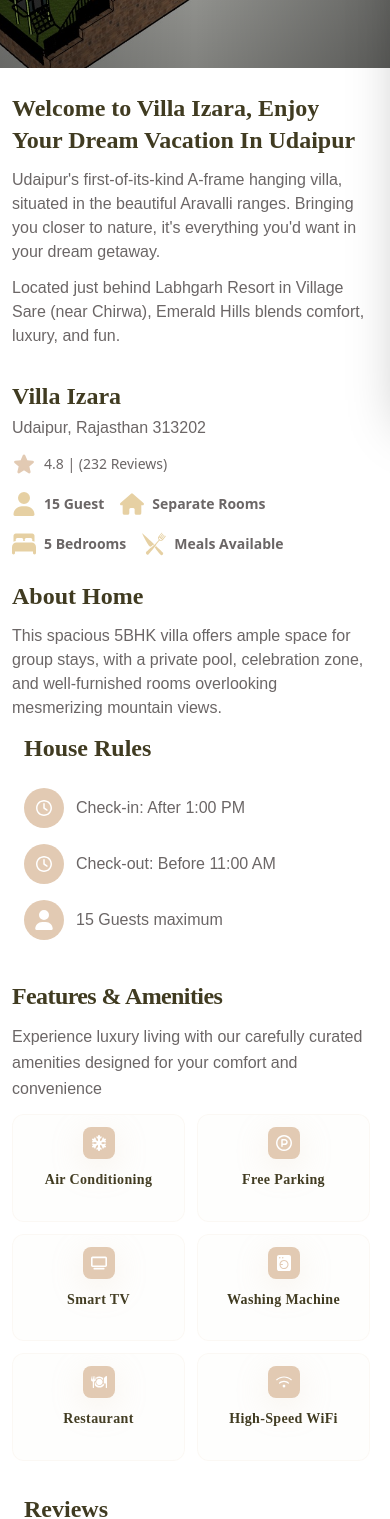
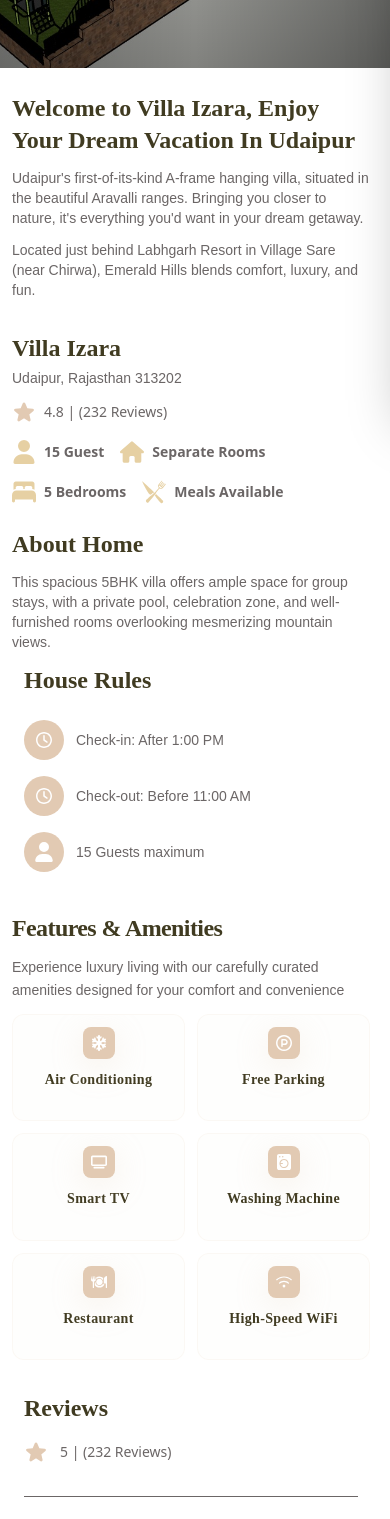
Before and after one commit to krunalvegda02/ValouraStays, a React (Vite) app: page /villasIzara in a window 390 px wide. Shown: the part 432-1951 px from the top of the page. Built offline with nearby package versions, Linux system fonts and the light colour scheme; a web font is replaced by a local one; what react-head would draw is missing.

Commit message:
refactor: update text sizes across multiple components for improved readability

```diff
--- a/src/Pages/VillaIzara/Features.jsx
+++ b/src/Pages/VillaIzara/Features.jsx
@@ -23,7 +23,7 @@
                 </h2>
 
                 {/* Subtext */}
-                <p className="text-base sm:text-md md:text-lg leading-relaxed mb-3 "
+                <p className="text-sm sm:text-md md:text-lg leading-relaxed mb-3 "
                     style={{ color: Theme.colors.darkText }}>
                     Experience luxury living with our carefully curated amenities designed for your comfort and convenience
                 </p>
--- a/src/Pages/VillaIzara/FullSection.jsx
+++ b/src/Pages/VillaIzara/FullSection.jsx
@@ -69,10 +69,10 @@
                                 Welcome to Villa Izara,
                                 Enjoy Your Dream Vacation In Udaipur
                             </h2>
-                            <p className={`text-[${Theme.colors.darkText}] text-base sm:text-md md:text-lg mb-3`}>
+                            <p className={`text-[${Theme.colors.darkText}] text-sm sm:text-md md:text-lg mb-3`}>
                                 Udaipur's first-of-its-kind A-frame hanging villa, situated in the beautiful Aravalli ranges. Bringing you closer to nature, it's everything you'd want in your dream getaway.
                             </p>
-                            <p className={`text-[${Theme.colors.darkText}] text-base sm:text-md md:text-lg mb-3`}>
+                            <p className={`text-[${Theme.colors.darkText}] text-sm sm:text-md md:text-lg mb-3`}>
                                 Located just behind Labhgarh Resort in Village Sare (near Chirwa), Emerald Hills blends comfort, luxury, and fun.
                             </p>
                         </div>
@@ -80,7 +80,7 @@
                         {/* Details Section */}
                         <div className="mb-6">
                             <h2 className={`text-[${Theme.colors.text}] font-bold mb-1 text-2xl sm:text-3xl`}>Villa Izara</h2>
-                            <p className={`text-[${Theme.colors.darkText}] text-base sm:text-md md:text-lg mb-3`}>Udaipur, Rajasthan 313202</p>
+                            <p className={`text-[${Theme.colors.darkText}] text-sm sm:text-md md:text-lg mb-3`}>Udaipur, Rajasthan 313202</p>
                             <div className="flex items-center">
                                 <Star
                                     filled={true}
@@ -105,7 +105,7 @@
                                                     "invert(87%) sepia(19%) saturate(467%) hue-rotate(1deg) brightness(95%) contrast(90%)",
                                             }}
                                         />
-                                        <span style={{ color: Theme.colors.darkText }} className="text-sm sm:text-base md:text-lg font-semibold">
+                                        <span style={{ color: Theme.colors.darkText }} className="text-sm sm:text-sm md:text-lg font-semibold">
                                             {item.title}
                                         </span>
                                     </div>
@@ -116,7 +116,7 @@
                         {/* About Home */}
                         <div>
                             <h2 className={`text-[${Theme.colors.text}] font-bold text-2xl sm:text-3xl`}>About Home</h2>
-                            <p className={`text-[${Theme.colors.darkText}] text-base sm:text-md md:text-lg my-3`}>
+                            <p className={`text-[${Theme.colors.darkText}] text-sm sm:text-md md:text-lg my-3`}>
                                 This spacious 5BHK villa offers ample space for group stays, with a private pool, celebration zone, and well-furnished rooms overlooking mesmerizing mountain views.
                             </p>
                             <HouseRules />
@@ -133,10 +133,10 @@
                         {/* Location */}
                         <div className="mt-8 sm:mt-10">
                             <h2 className={`text-[${Theme.colors.text}] font-bold text-2xl sm:text-3xl`}>Location</h2>
-                            <div className="text-base sm:text-md md:text-lg flex flex-col sm:flex-row sm:items-center gap-3 sm:gap-5 mt-3 sm:mt-4 leading-relaxed" style={{ color: Theme.colors.darkText }}>
+                            <div className="text-sm sm:text-md md:text-lg flex flex-col sm:flex-row sm:items-center gap-3 sm:gap-5 mt-3 sm:mt-4 leading-relaxed" style={{ color: Theme.colors.darkText }}>
                                 <span className="text-lg sm:text-2xl font-semibold whitespace-nowrap">Villa Izara</span>
                                 <span className="hidden sm:inline-block w-[3px] h-10 rounded-full" style={{ backgroundColor: Theme.colors.lightText }} />
-                                <span className="max-w-full sm:max-w-[70%] text-base sm:text-md md:text-lgleading-snug sm:leading-relaxed">
+                                <span className="max-w-full sm:max-w-[70%] text-sm sm:text-md md:text-lgleading-snug sm:leading-relaxed">
                                     Behind Labhgarh Resort, village Sare, Chirwa, Udaipur, Rajasthan 313202
                                 </span>
                             </div>
@@ -183,13 +183,13 @@
                     <div className="border border-gray-200 p-4 sm:p-6 rounded-2xl bg-white shadow-lg lg:sticky lg:top-4">
                         <div className="flex justify-between items-start mb-4">
                             <div>
-                                <div className="flex items-baseline gap-2">
+                                <div className="flex items-smline gap-2">
                                     <span className={`text-2xl sm:text-3xl font-bold text-[${Theme.colors.text}]`}>
                                         ₹56,000
                                     </span>
-                                    <span className={`text-base sm:text-md md:text-lg text-[${Theme.colors.darkText}]`}>/night</span>
+                                    <span className={`text-sm sm:text-md md:text-lg text-[${Theme.colors.darkText}]`}>/night</span>
                                 </div>
-                                <p className={`text-base sm:text-md md:text-lg text-[${Theme.colors.darkText}] mt-1`}>Villa Izara • Premium Experience</p>
+                                <p className={`text-sm sm:text-md md:text-lg text-[${Theme.colors.darkText}] mt-1`}>Villa Izara • Premium Experience</p>
                             </div>
                             <span className="bg-amber-100 text-amber-800 text-xs px-2 py-1 rounded-full font-medium">
                                 ⭐ 4.8/5
@@ -228,7 +228,7 @@
                                 </Button>
 
                                 <Button type="submit" icon={false}>
-                                    <span className="text-sm sm:text-base">Book Now</span>
+                                    <span className="text-sm sm:text-sm">Book Now</span>
                                 </Button>
                             </div>
                         </form>
--- a/src/Pages/VillaIzara/HouseRules.jsx
+++ b/src/Pages/VillaIzara/HouseRules.jsx
@@ -40,7 +40,7 @@
                         {/* Rule Text */}
                         <p
                             style={{ color: Theme.colors.darkText }}
-                            className="text-base sm:text-lg md:text-xl font-medium"
+                            className="text-sm sm:text-lg md:text-xl font-medium"
                         >
                             {rule.title}
                         </p>
--- a/src/Pages/VillaIzara/ReviewSection.jsx
+++ b/src/Pages/VillaIzara/ReviewSection.jsx
@@ -52,7 +52,7 @@
                     </div>
                     <div
                         style={{ color: Theme.colors.darkText }}
-                        className="font-medium text-base sm:text-lg md:text-xl"
+                        className="font-medium text-sm sm:text-lg md:text-xl"
                     >
                         5 | (232 Reviews)
                     </div>
@@ -74,7 +74,7 @@
                             <div className="text-left mb-3 md:mb-0 md:text-left">
                                 <p
                                     style={{ color: Theme.colors.darkText }}
-                                    className="font-semibold text-base sm:text-lg md:text-xl mb-2"
+                                    className="font-semibold text-sm sm:text-lg md:text-xl mb-2"
                                 >
                                     {review.title}
                                 </p>
--- a/src/components/OffersEmail.jsx
+++ b/src/components/OffersEmail.jsx
@@ -15,7 +15,7 @@
 
                 {/* Description */}
                 <p
-                    className="mb-6 text-base sm:text-md md:text-lg max-w-5xl leading-relaxed"
+                    className="mb-6 text-sm sm:text-2xl  max-w-5xl leading-relaxed"
                     style={{ color: Theme.colors.darkText }}
                 >
                     With the subscription, enjoy your favourite Hotels without having to think about it
```
